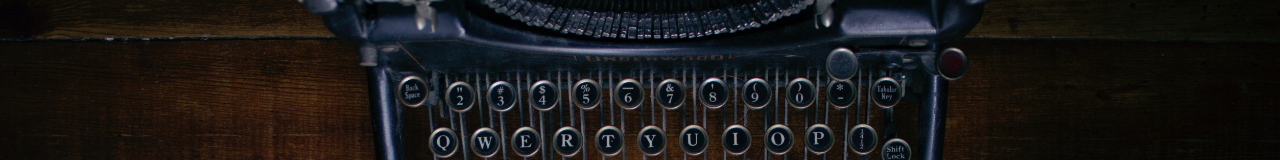
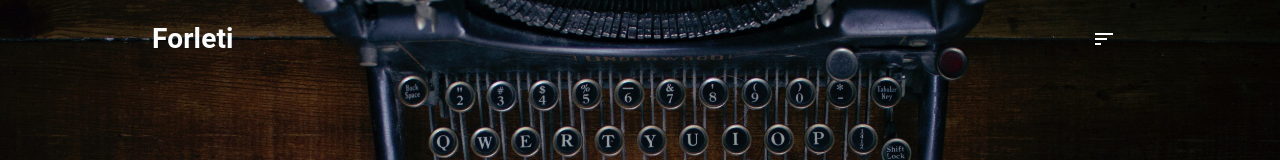
Before and after one commit to nbry/forleti-fe, a React (Create React App) app: page / in a window 1280 px wide. Shown: the top 160 px of the page. Built offline with nearby package versions, Linux system fonts and the light colour scheme.

Commit message:
Add visual header to landing page

```diff
--- a/src/App.js
+++ b/src/App.js
@@ -1,11 +1,13 @@
 import React from "react";
 import { CssBaseline } from "@material-ui/core";
 import styled from "styled-components";
+import Header from "./components/Header";
 
 function App() {
   return (
     <Wrapper>
       <CssBaseline />
+      <Header />
     </Wrapper>
   );
 }
--- /dev/null
+++ b/src/components/Header.js
@@ -0,0 +1,38 @@
+import React from "react";
+import { AppBar, IconButton, Toolbar } from "@material-ui/core";
+import SortIcon from "@material-ui/icons/Sort";
+import styled from "styled-components";
+
+function Header() {
+  return (
+    <StyledAppBar elevation={0}>
+      <StyledToolbar>
+        <Title>Forleti</Title>
+        <IconButton>
+          <StyledSortIcon />
+        </IconButton>
+      </StyledToolbar>
+    </StyledAppBar>
+  );
+}
+
+export default Header;
+
+// STYLES:
+const Title = styled.h1`
+  flex-grow: 1;
+`;
+
+const StyledAppBar = styled(AppBar)`
+  background: none !important;
+`;
+
+const StyledSortIcon = styled(SortIcon)`
+  color: #fff;
+  font-size: 2rem;
+`;
+
+const StyledToolbar = styled(Toolbar)`
+  width: 80%;
+  margin: 0 auto;
+`;
```
